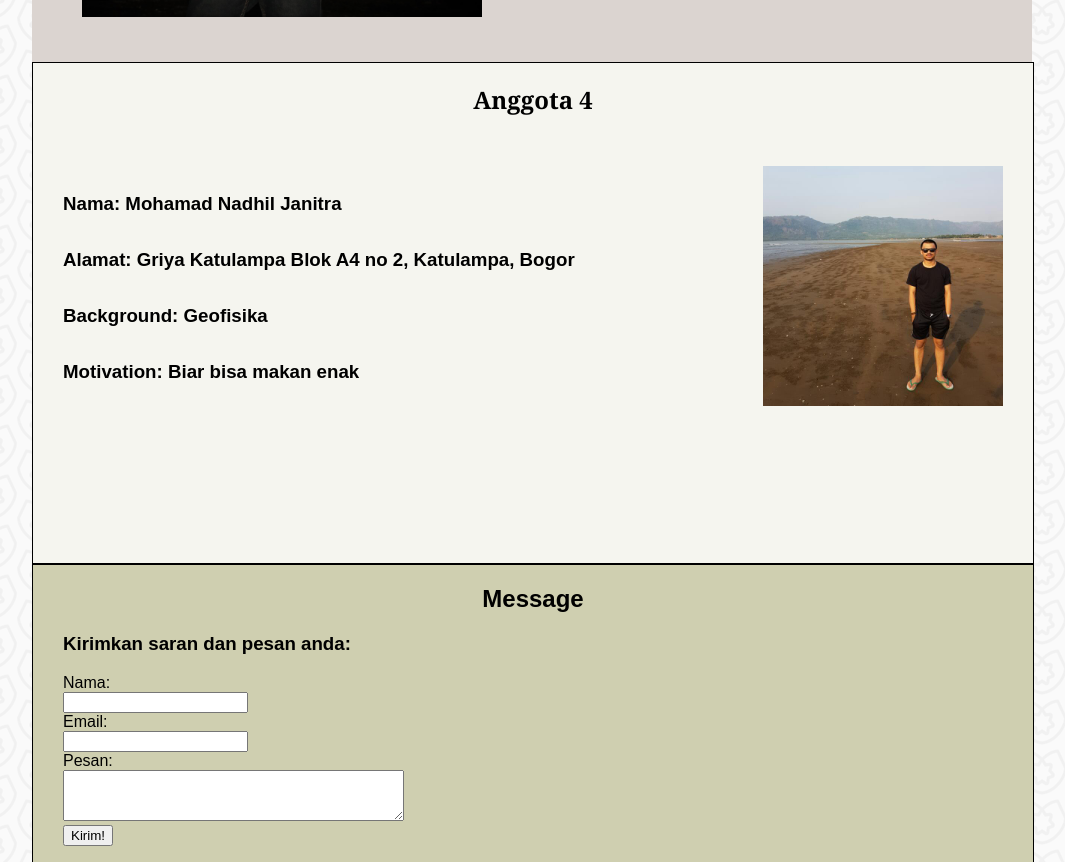
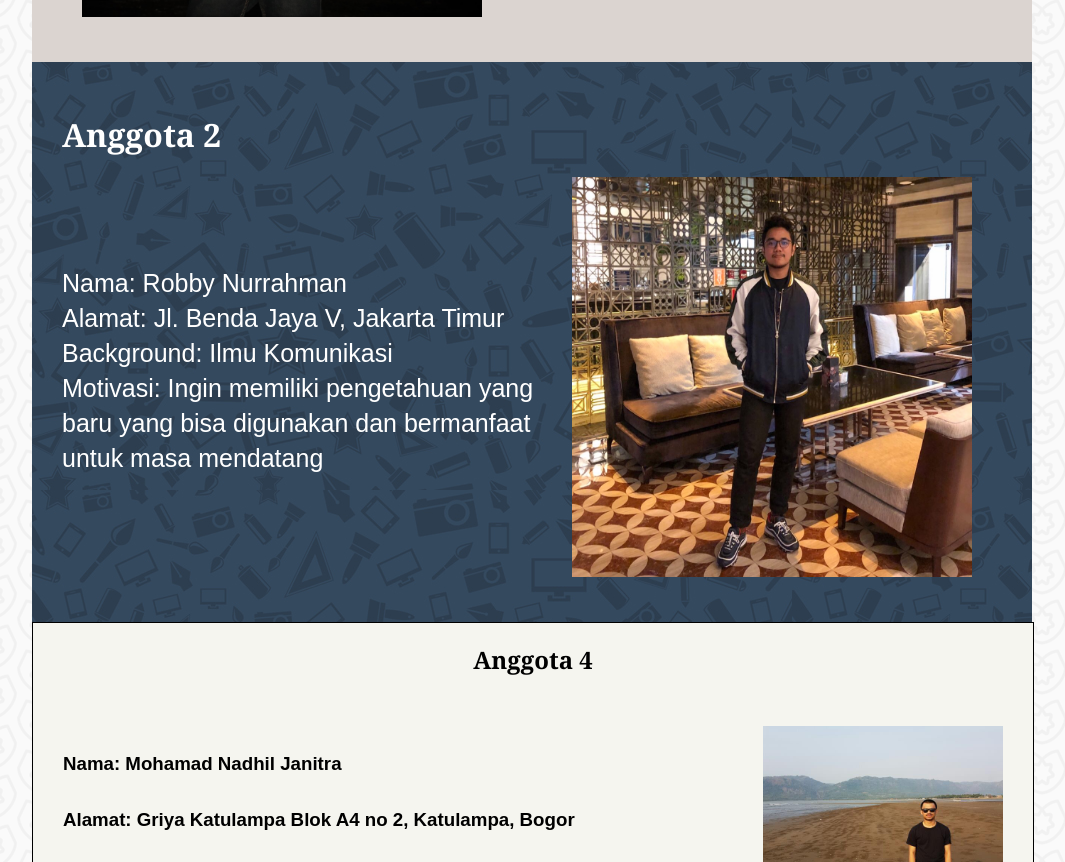
Before and after one commit to sigitariprasetyo/kelompok-9, a plain HTML site: page index.html in a window 1280 px wide. Shown: the part 1178-2040 px from the top of the page, without its empty margins (108-1173 px from the left). Drawn offline with Linux system fonts and the light colour scheme.

Commit message:
tambahrobby

```diff
--- a/index.html
+++ b/index.html
@@ -1,5 +1,6 @@
 <!DOCTYPE html>
 <html lang="en">
+
 <head>
     <meta charset="UTF-8">
     <meta name="viewport" content="width=device-width, initial-scale=1.0">
@@ -7,6 +8,7 @@
     <link rel="stylesheet" href="style.css">
     <title>Kelompok-9</title>
 </head>
+
 <body id="home">
     <!-- Bagian Header -->
     <div class="header">
@@ -31,7 +33,7 @@
     <div class="container">
         <div class="home">
             <h1>Home</h1>
-            <p>Ini adalah website dari kami Kelompok-9 untuk memenuhi tugas kelompok kami di Phase0 week-1. Website sederhana ini hanya berisi profil dari anggota Kelompok-9. mulai dari nama, alamat, background dan motivasi masuk Hacktiv8.  ></p>
+            <p>Ini adalah website dari kami Kelompok-9 untuk memenuhi tugas kelompok kami di Phase0 week-1. Website sederhana ini hanya berisi profil dari anggota Kelompok-9. mulai dari nama, alamat, background dan motivasi masuk Hacktiv8. ></p>
         </div>
 
         <div id="anggota1" class="anggota1">
@@ -44,6 +46,18 @@
             </p>
             <div class="clear"></div>
         </div>
+
+        <!-- Anggota 2-->
+        <div id="anggota2" class="anggota2">
+            <img src="img/Image from iOS (2).jpg" alt="" />
+            <h1> Anggota 2</h1>
+            <p>Nama: Robby Nurrahman </br>
+                Alamat: Jl. Benda Jaya V, Jakarta Timur </br>
+                Background: Ilmu Komunikasi </br>
+                Motivasi: Ingin memiliki pengetahuan yang baru yang bisa digunakan dan bermanfaat untuk masa mendatang
+            </p>
+        </div>
+        <div class="clear"></div>
 
         <!-- Section Anggota 4-->
         <section id="anggota4">
@@ -66,11 +80,11 @@
             <div id="form">
                 <form>
                     <label for="nama">Nama:</label> <br>
-                        <input type="text" id="nama" > <br>
+                    <input type="text" id="nama"> <br>
                     <label for="email">Email:</label> <br>
                     <input type="email" id="email"> <br>
                     <label for="alamat">Pesan: </label> <br>
-                        <textarea id="alamat" name="alamat" rows="3" cols="40" ></textarea><br>
+                    <textarea id="alamat" name="alamat" rows="3" cols="40"></textarea><br>
                     <input type="submit" value="Kirim!">
                 </form>
             </div>
@@ -85,4 +99,5 @@
 
 
 </body>
+
 </html>
--- a/style.css
+++ b/style.css
@@ -5,7 +5,9 @@ body {
     background-image: url(img/lilypads.png);
 }
 
+
 /* Bagian Header */
+
 .header {
     position: fixed;
     height: 60px;
@@ -59,7 +61,9 @@ li .dropdown {
     background-color: rgb(219, 86, 33);
 }
 
+
 /* Bagian Container */
+
 .container {
     position: relative;
     margin: 100px auto 100px;
@@ -87,13 +91,16 @@ li .dropdown {
     line-height: 40px;
 }
 
+
 /* sigit */
+
 #anggota1 {
     padding: 30px;
     background-color: rgb(219, 212, 208);
     height: 500px;
     margin-top: 0;
 }
+
 .anggota1 img {
     width: 400px;
     height: 400px;
@@ -111,28 +118,59 @@ li .dropdown {
     clear: left;
 }
 
+
+/* robby */
+
+#anggota2 {
+    padding: 30px;
+    background-image: url(img/icon-pattern-backgrounds.jpg);
+    height: 500px;
+    margin-top: 0;
+    color: white;
+}
+
+.anggota2 img {
+    width: 400px;
+    height: 400px;
+    padding: 85px 30px 30px 20px;
+    float: right;
+}
+
+.anggota2 p {
+    font-size: 25px;
+    line-height: 35px;
+    padding-top: 85px;
+    font-family: sans-serif;
+}
+
+.clear {
+    clear: right;
+}
+
+
 /* Section Anggota 4 */
 
-#anggota4{
+#anggota4 {
     /* position: absolute; */
     left: 20%;
     width: 1000px;
     height: 500px;
     border: solid 1px;
-    background-color:rgb(245,245,239);
+    background-color: rgb(245, 245, 239);
 }
-#anggota4 div{
+
+#anggota4 div {
     display: inline-block;
     /* border: solid 1px; */
 }
 
-#anggota4 h1{
+#anggota4 h1 {
     border: 1px black;
     text-align: center;
     font-weight: bold;
 }
 
-#anggota4 #gambar{
+#anggota4 #gambar {
     /*  position: absolute; */
     /* left: 530px;
     top: 5%; */
@@ -143,7 +181,7 @@ li .dropdown {
     padding: 30px;
 }
 
-#anggota4 #data{
+#anggota4 #data {
     /* position: absolute; */
     top: 80px;
     left: 20px;
@@ -152,28 +190,32 @@ li .dropdown {
     font-size: 167x;
     padding: 30px;
 }
+
+
 /* untuk message */
-#message{
+
+#message {
     /* position: relative;
     top: 300px;
     left: 20%; */
     width: 1000px;
     height: 350px;
     border: solid 1px;
-    background-color:rgb(207,207,176);
-    font-family:"Varela Round", sans-serif;
+    background-color: rgb(207, 207, 176);
+    font-family: "Varela Round", sans-serif;
 }
-#message h1{
+
+#message h1 {
     text-align: center;
+}
 
-}
-#message h3{
+#message h3 {
     /* position: relative;
     left: 20px; */
     padding: 0 30px;
 }
 
-#message #form{
+#message #form {
     /* position: relative;
     left: 20px;
     top: 5px; */
@@ -183,7 +225,9 @@ li .dropdown {
     padding: 0 30px;
 }
 
+
 /* Bagian Footer */
+
 .footer {
     position: relative;
     padding: 5px;
```
Also changed, not shown: img/Image from iOS (2).jpg (added), img/icon-pattern-backgrounds.jpg (added). Lines whose indentation alone changed are shown as unchanged.
